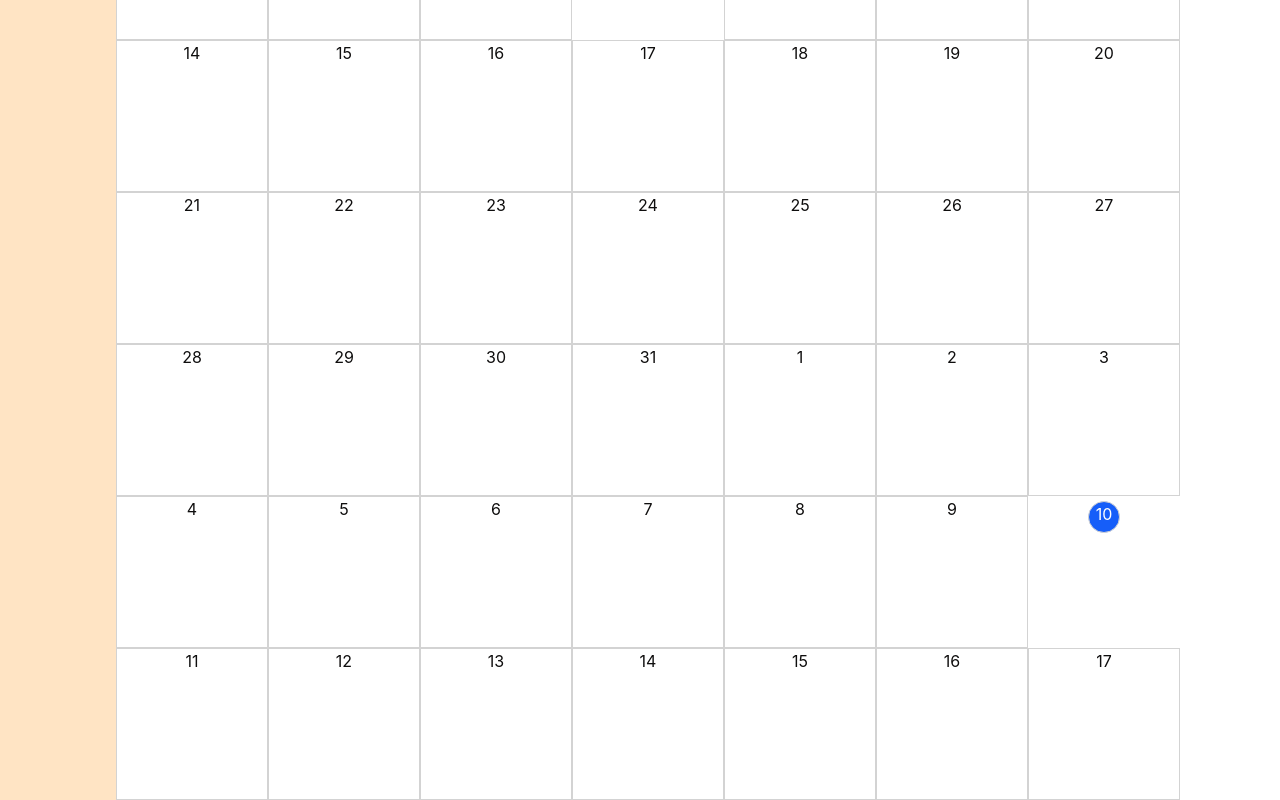
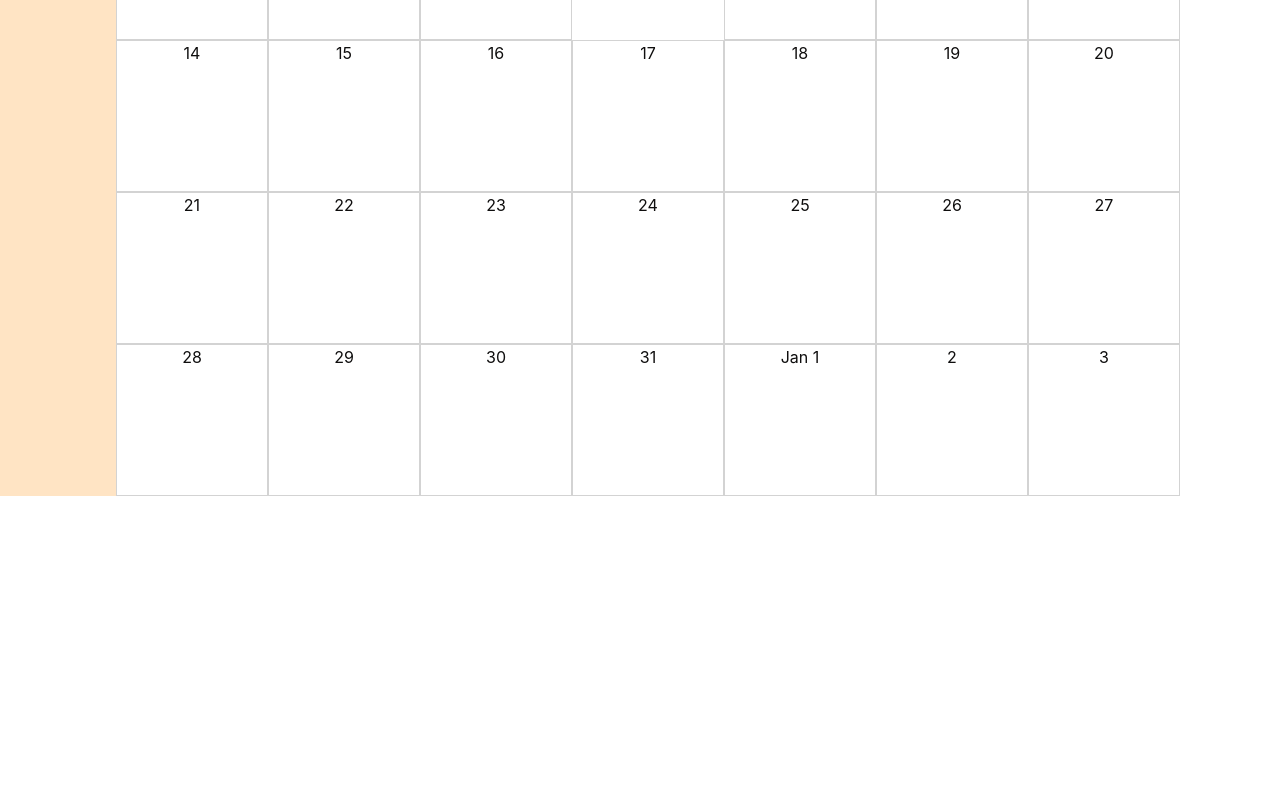
Before and after one commit to pujaKundu/react-tasks, a React (Vite) app in the folder calendar-app/: page / in a window 1280 px wide. Shown: the part 402-1202 px from the top of the page. After the commit the page ends 898 px from the top, so only its background shows below. Built offline with nearby package versions, Linux system fonts and the light colour scheme.

Commit message:
month change

```diff
--- a/calendar-app/src/components/Dates/Dates.jsx
+++ b/calendar-app/src/components/Dates/Dates.jsx
@@ -9,10 +9,18 @@ import {
 } from "date-fns";
 import "./Dates.css";
 
+// list of months
+
+const allMonths = [
+  "Jan","Feb","Mar","Apr","May","Jun","Jul","Sep","Oct","Nov","Dec"
+]
+
 const Dates = ({ activeDate, selectedDate, setSelectedDate }) => {
+  console.log(activeDate)
   const [currentWeekDates, setCurrentWeekDates] = useState([]);
 
-  const today = format(new Date(),"d")
+  const today = format(new Date(), "d");
+
 
   useEffect(() => {
     // days of a week
@@ -27,15 +35,17 @@ const Dates = ({ activeDate, selectedDate, setSelectedDate }) => {
       return week;
     };
 
-    const startOfTheSelectedMonth = startOfMonth(activeDate);//
+    const startOfTheSelectedMonth = startOfMonth(activeDate);
     const startDate = startOfWeek(startOfTheSelectedMonth);
+
+    console.log(startDate)
 
     const allWeeks = [];
     let currentDate = startDate;
 
     // console.log('all week',allWeeks)
 
-    while (allWeeks.length < 7) {
+    while (allWeeks.length < 5) {
       allWeeks.push(getWeekDates(currentDate));
       currentDate = addDays(currentDate, 7);
     }
@@ -43,17 +53,24 @@ const Dates = ({ activeDate, selectedDate, setSelectedDate }) => {
     setCurrentWeekDates(allWeeks);
   }, [activeDate]);
 
+
   return (
     <div className="dates-container">
       {currentWeekDates.map((week, index) => (
         <div key={index} className="week">
-          {week.map((date, idx) => (
-            <div key={idx} className={`week-cell ${date===today?'today':''}`} onClick={() => setSelectedDate(date)}>
-
-              {date}
-
+          {week.map((date, idx) => {
+            console.log(format(startOfMonth(selectedDate),"MMM"))
+            return(
+            <div
+              key={idx}
+              className={`week-cell ${date === today ? "today" : ""}`}
+              onClick={() => setSelectedDate(date)}
+            >
+            {
+              date === '1' ? `${format(startOfMonth(selectedDate),"MMM")} ${date}`:date
+            }
             </div>
-          ))}
+          )})}
         </div>
       ))}
     </div>
--- a/calendar-app/src/components/Homepage/Homepage.jsx
+++ b/calendar-app/src/components/Homepage/Homepage.jsx
@@ -3,15 +3,24 @@ import Topbar from "../Topbar/Topbar";
 import Leftbar from "../Leftbar/Leftbar";
 import Rightbar from "../Rightbar/Rightbar";
 import Calendar from "../Calendar/Calendar";
+import { format,addMonths ,subMonths} from "date-fns";
 import "./Homepage.css";
 
 const Homepage = () => {
   const [selectedDate,setSelectedDate]=useState(new Date())
   const [activeDate,setActiveDate]=useState(new Date())
+
+  const handlePrevMonth = () => {
+    setActiveDate((prevDate) => subMonths(prevDate, 1));
+  };
+
+  const handleNextMonth = () => {
+    setActiveDate((prevDate) => addMonths(prevDate, 1));
+  };
   return (
     <div className="home">
       {/* topbar */}
-      <Topbar activeDate={activeDate}/>
+      <Topbar activeDate={activeDate} handlePrevMonth={handlePrevMonth} handleNextMonth={handleNextMonth}/>
       {/* main section */}
       <div className="container">
         {/* leftbar */}
--- a/calendar-app/src/components/Topbar/Topbar.jsx
+++ b/calendar-app/src/components/Topbar/Topbar.jsx
@@ -1,4 +1,4 @@
-import React from "react";
+import React,{useState} from "react";
 import { MdArrowBackIosNew, MdArrowForwardIos } from "react-icons/md";
 import { RxHamburgerMenu } from "react-icons/rx";
 import { FaSearch } from "react-icons/fa";
@@ -7,11 +7,13 @@ import { FaRegCalendarAlt } from "react-icons/fa";
 import { IoSettings } from "react-icons/io5";
 import { FaTasks } from "react-icons/fa";
 import { CgMenuGridO } from "react-icons/cg";
-import { format } from "date-fns";
+import { format} from "date-fns";
 import logo from "../../assets/icons/google-calendar.png";
 import "./Topbar.css";
 
-const Topbar = ({ activeDate }) => {
+const Topbar = ({ activeDate ,handlePrevMonth,handleNextMonth}) => {
+  // const [currentDate, setCurrentDate] = useState(new Date());
+
   return (
     <div className="topbar">
       <div className="leftmenu">
@@ -22,8 +24,8 @@ const Topbar = ({ activeDate }) => {
 
         <span className="today-span">Today</span>
 
-        <MdArrowBackIosNew className="topbar-icon" />
-        <MdArrowForwardIos className="topbar-icon" />
+        <MdArrowBackIosNew className="topbar-icon" onClick={handlePrevMonth}/>
+        <MdArrowForwardIos className="topbar-icon" onClick={handleNextMonth}/>
 
         <h2 className="month-name">{format(activeDate, "MMMM yyyy")}</h2>
       </div>
```
Also changed, not shown: 1 other file (tests, documents, lock files or other folders).
